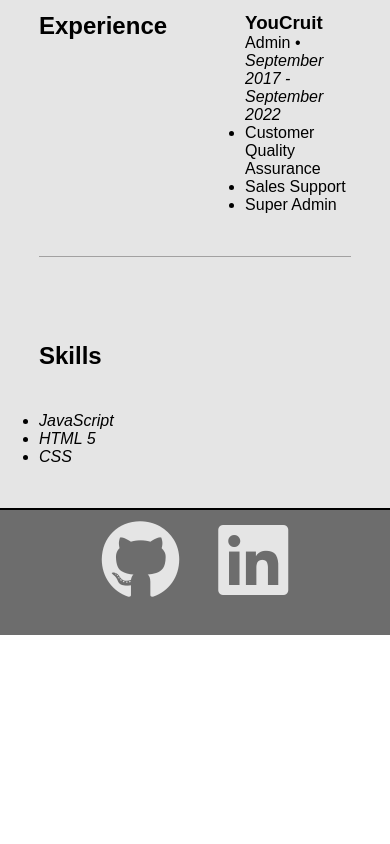
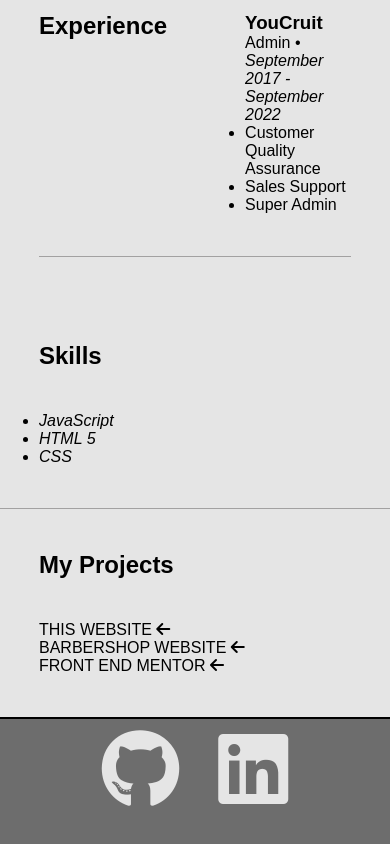
Before and after one commit to HaraldHenriksson/CV-Resume-Project, a plain HTML site: page index.html in a window 390 px wide. Shown: the part 1254-2098 px from the top of the page. Before the commit the page ends 1889 px from the top, so only its background shows below. Drawn offline with nearby package versions, Linux system fonts and the light colour scheme; a web font is replaced by a local one.

Commit message:
my projects

```diff
--- a/CSS-SCSS/Main.scss
+++ b/CSS-SCSS/Main.scss
@@ -92,12 +92,38 @@ section{
     padding-top: 5vh;
     max-width: 100vh;
     margin: 0 auto;
+    border-bottom: 1px solid #a2a1a1;
 }
 
 .skills{
     gap: 25%;
     padding-bottom: 5vh;
 }
+
+/*Projects
+----------------------------------------------- */
+
+.projects-wrap{
+    padding-top: 5vh;
+    max-width: 100vh;
+    margin: 0 auto;
+}
+
+.projects{
+    gap: 25%;
+    padding-bottom: 5vh;
+    list-style: none;
+}
+
+.projects a{
+    text-decoration: none;
+    color: black;
+}
+
+.projects a:hover{
+    color: #fff;
+    box-shadow: inset 200px 0 0 0 #6d6d6d;
+  }
 
 /*Footer
 ----------------------------------------------- */
@@ -150,4 +176,8 @@ footer{
         padding-left: 5%;
         padding-right: 5%;
     }
+    .projects-wrap{
+        padding-left: 10%;
+        padding-right: 10%;
+    }
 }
--- a/index.html
+++ b/index.html
@@ -62,7 +62,7 @@
             <div class="about-contact">
                 <h2 data-aos="fade-up" data-aos-duration="1200">About Me!</h2>
                 <p data-aos="fade-up" data-aos-duration="1200"> 24 years old, Front End
-                    Developer student at Medieinstitutet, Malmö. This website is an ongoing project!
+                    Developer student at Medieinstitutet, Malmö. This site is an ongoing project!
                 </p>
                 <div class="row" data-aos="fade-up" data-aos-duration="1200">
                     <div class="contact-details">
@@ -113,10 +113,27 @@
             <div>
                 <div class="bars" data-aos="fade-up" data-aos-duration="1000">
 
-                    <ul class="skills">
+                    <ul class="skills"> <!--Soon to be progress bars-->
                         <li><span class="bar-expand hubspot"></span><em>JavaScript</em></li>
                         <li><span class="bar-expand html5"></span><em>HTML 5</em></li>
                         <li><span class="bar-expand css"></span><em>CSS</em></li>
+                    </ul>
+                </div>
+            </div>
+        </div>
+                <!-- Projects
+    ================================================== -->
+        <div class="projects-wrap" id="projects">
+            <div class="projects" data-aos="fade-up" data-aos-duration="1000">
+                <h2><span>My Projects</span></h2>
+            </div>
+            <div>
+                <div class="bars" data-aos="fade-up" data-aos-duration="1000">
+
+                    <ul class="projects">
+                        <li><a href="https://haraldhenriksson.github.io/CV-Resume-Project/">THIS WEBSITE <i class="fa-solid fa-arrow-left"></i></a></li>
+                        <li><a href="https://haraldhenriksson.github.io/Barbershop-Website/">BARBERSHOP WEBSITE <i class="fa-solid fa-arrow-left"></i></a></li>
+                        <li><a href="#">FRONT END MENTOR <i class="fa-solid fa-arrow-left"></i></a></li>
                     </ul>
                 </div>
             </div>
```
Also changed, not shown: CSS-SCSS/Main.css, 1 other file.
